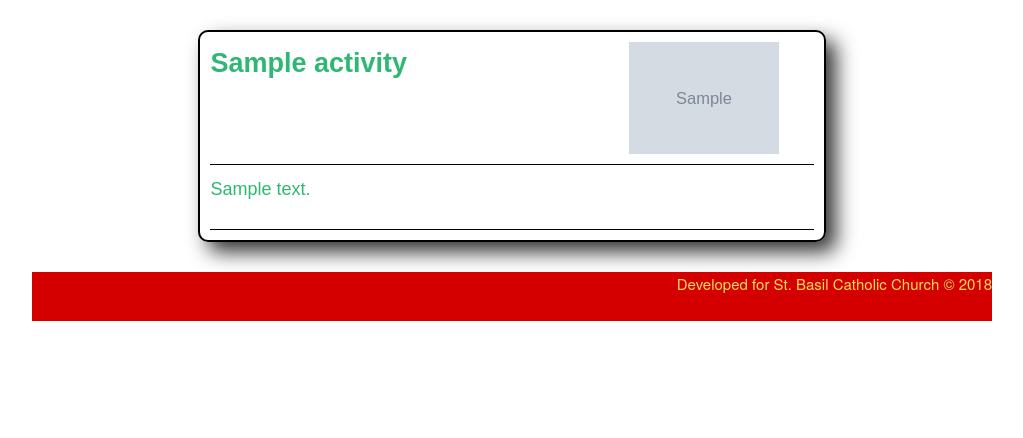
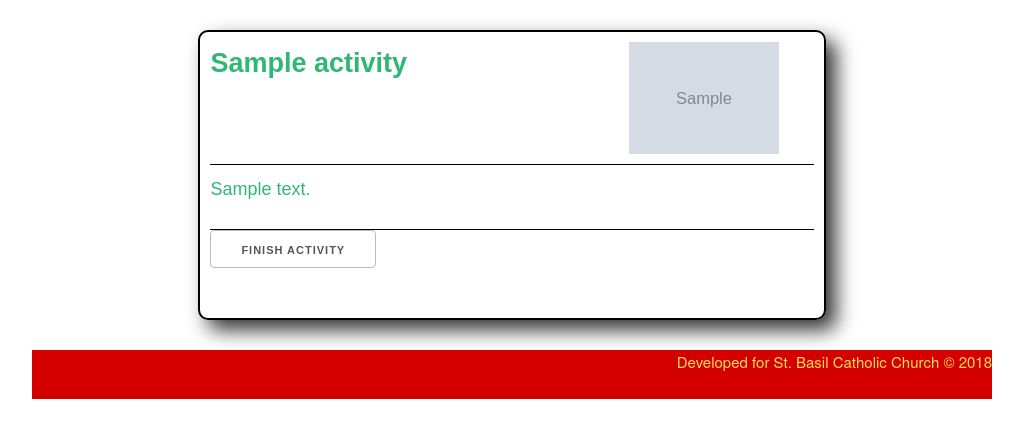
Before and after one commit to JMorris1575/confirmation2018, a Django app: a page that uses confirmation/activity/templates/activity/instructions.html in a window 1280 px wide. Shown: the part 97-535 px from the top of the page, without its empty margins (128-1151 px from the left). Run offline with Django 3.2, Linux system fonts and the light colour scheme; a user stored in the database is signed in; tables that the repository leaves empty hold one stand-in row (values such as "Sample post"); grey boxes marked "Sample" are stand-in pictures; parts of the project's set-up code (start-up, migrations or seed data) failed here and were passed over.

Commit message:
Working on Instruction Page - added form

```diff
--- a/confirmation/activity/models.py
+++ b/confirmation/activity/models.py
@@ -41,6 +41,7 @@ class Page(models.Model):
     text = models.CharField(max_length=512)
     image = models.ForeignKey(Image, null=True, blank=True, on_delete=models.CASCADE)
     explanation = models.CharField(max_length=512, blank=True)
+    timed = models.BooleanField(default=False)          # indicates whether this page is timed
     opinion = models.BooleanField(default=False)        # opinion questions do not have right and wrong answers
     reveal_answer = models.BooleanField(blank=True)     # indicates whether the answer is revealed after user's response
     visible = models.BooleanField(default=True)         # indicates whether the page will be visible
--- a/confirmation/activity/templates/activity/instructions.html
+++ b/confirmation/activity/templates/activity/instructions.html
@@ -16,13 +16,31 @@
                 <div class="four columns">
                     <img src="{% static 'images/illustrations/' %}{{ activity.image }}" width="150" />
                 </div>
-
             </div>
             <div class="page-text row">
                 <p class="u-full-width">
                     {{ page.text }}
                 </p>
             </div>
+            <div>
+                <form action="{% url 'page' activity.slug page.index %}" method="post">
+                    {% csrf_token %}
+                    {% if page.timed %}
+                        {% if response %}
+                            {% if not response.completed %}
+                                <input type="submit" value="Finish Activity" name="finish_activity"/>
+                            {% else %}
+                                <p>It took you from {{ response.created }} until {{ response.last_edited }} to
+                                complete this part of the activity.</p>
+                            {% endif %}
+                        {% else %}      <!-- no response from this user yet means he or she is just getting here -->
+                            <input type="submit" value="Start Activity" name="start_activity"/>
+                        {% endif %}
+                    {% else %}
+                        <input type="submit" value="Continue Activity" name="continue_activity"/>
+                    {% endif %}
+                </form>
+            </div>
         </div>
     </div>
 
--- a/confirmation/activity/templates/activity/summary.html
+++ b/confirmation/activity/templates/activity/summary.html
@@ -18,9 +18,6 @@
                 <p class="eight columns">
                     {{ activity.overview }}
                 </p>
-                <div class="four columns">
-                    <img src="{% static 'images/illustrations/' %}{{ activity.image }}" width="150" />
-                </div>
                 <div class="four columns">
                     <img src="{% static 'images/illustrations/' %}{{ activity.image }}" width="150" />
                 </div>
--- a/confirmation/activity/views.py
+++ b/confirmation/activity/views.py
@@ -1,4 +1,4 @@
-from django.shortcuts import render
+from django.shortcuts import render, redirect
 from django.views import View
 from django.contrib.auth.mixins import LoginRequiredMixin
 from .models import Activity, Page, Response
@@ -65,6 +65,12 @@ class PageView(View):
             context = self.get_instruction_context(request, activity, page, response)
         return render(request, self.template_name, context)
 
+    def post(self, request, activity_slug=None, page_index=None):
+        print(request.POST)
+        print('activity_slug = ', activity_slug)
+        print('page_index = ', page_index)
+        return redirect('summary', activity_slug )
+
     def get_instruction_context(self, request, activity, page, response):
         context = {}
         context['activity'] = activity
```
Also changed, not shown: confirmation/activity/migrations/0009_page_timed.py (added), 1 other file.
